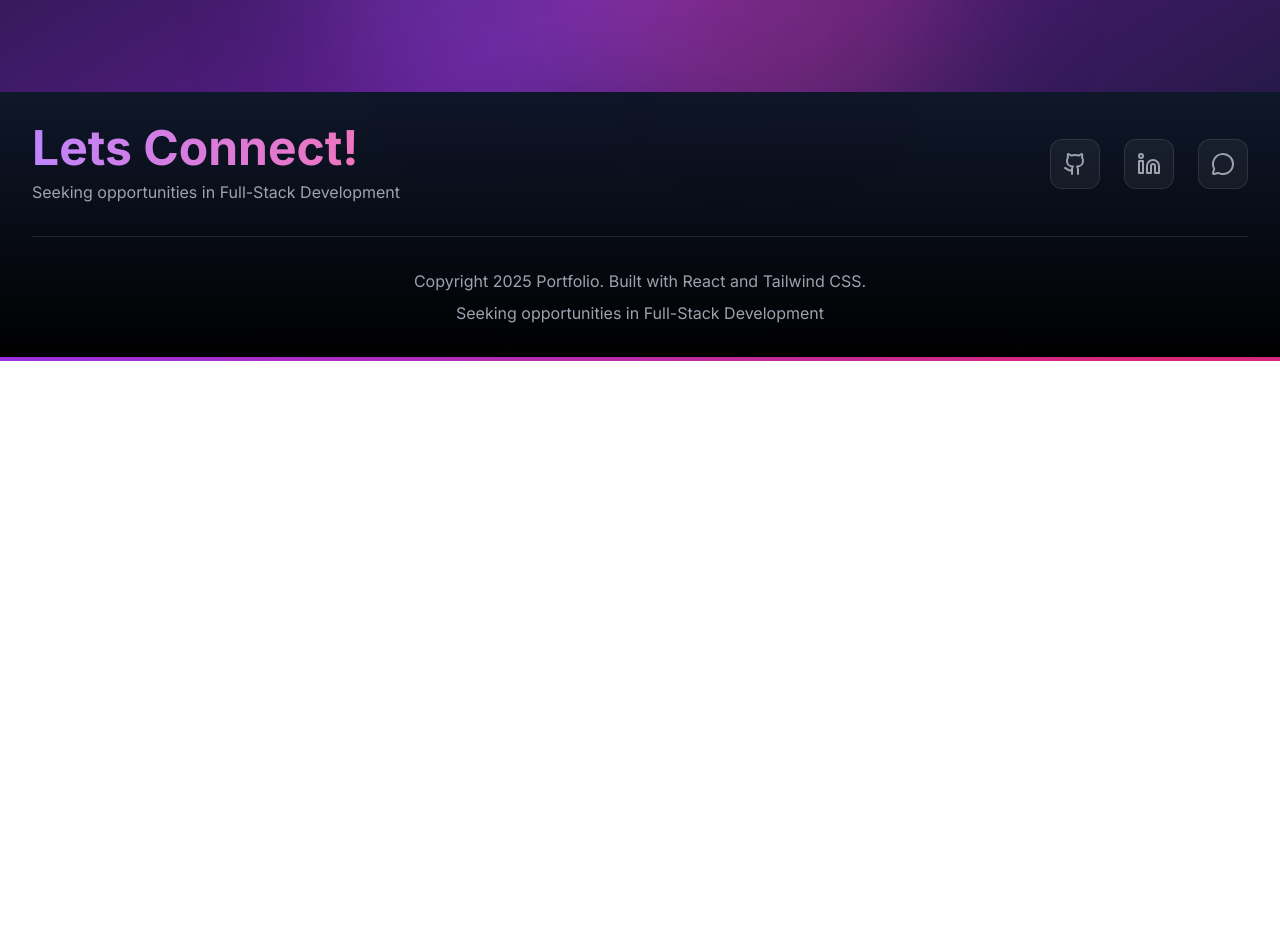
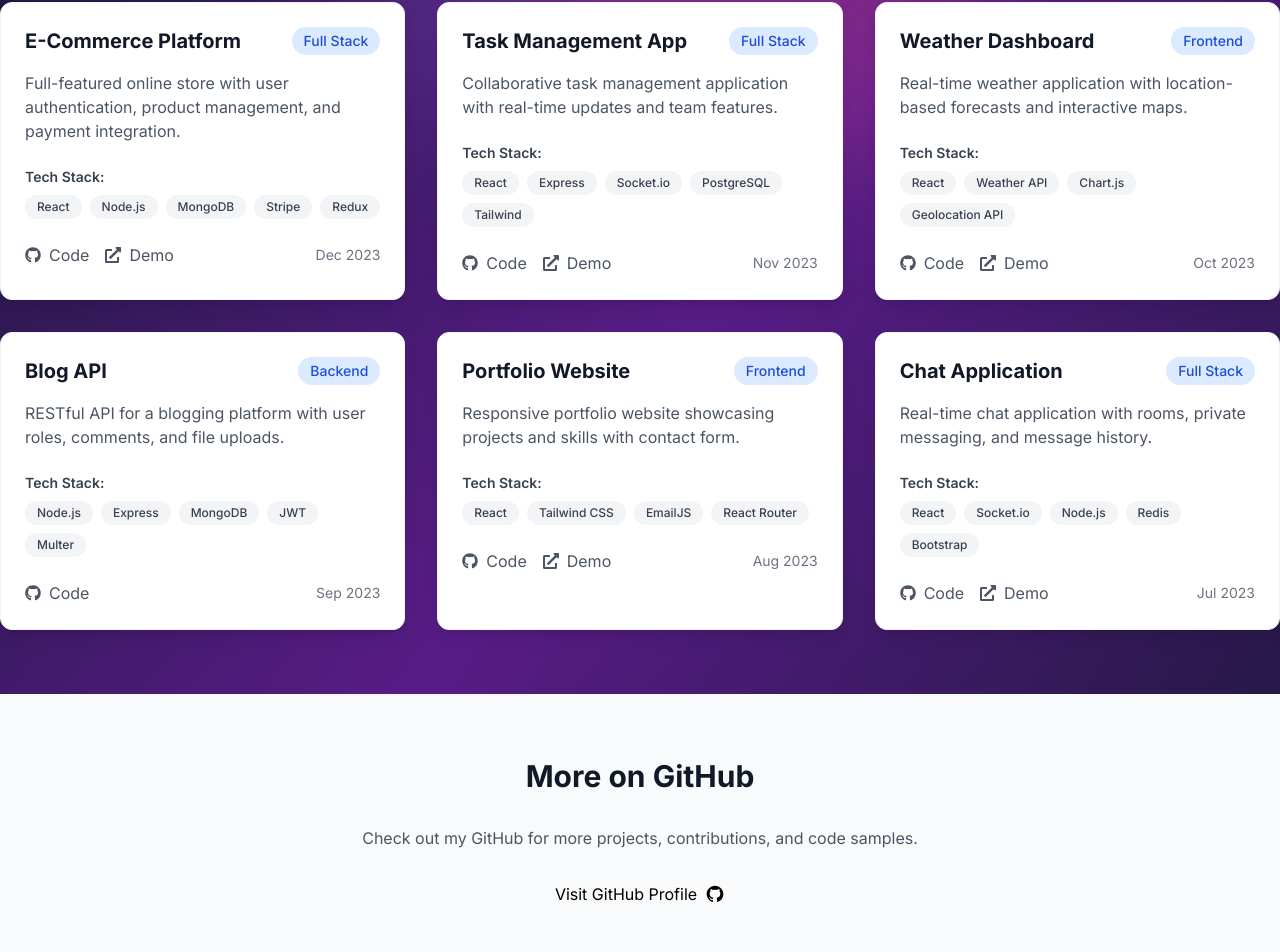
Before and after one commit to arosha-w/Portfolio-arosha, a React app in the folder frontend/: page /projects in a window 1280 px wide. Shown: the part 439-1391 px from the top of the page. Before the commit the page ends 800 px from the top, so only its background shows below. Built offline with nearby package versions, Linux system fonts and the light colour scheme; the HTML template or start-up script is replaced by a standard one.

Commit message:
add project page

```diff
--- a/frontend/src/App.jsx
+++ b/frontend/src/App.jsx
@@ -4,6 +4,7 @@
 import About from './pages/About';
 import Skills from './pages/Skills';
 import Contact from './pages/Contact';
+import Projects from './pages/Projects';
 
 function App() {
   return (
@@ -14,6 +15,7 @@
           <Route path="/about" element={<About />} />
           <Route path="/skills" element={<Skills />} />
           <Route path="/contact" element={<Contact />} />
+          <Route path="/projects" element={<Projects />} />
         </Routes>
       </Layout>
     </Router>
--- a/frontend/src/components/UI/ProjectCard.jsx
+++ b/frontend/src/components/UI/ProjectCard.jsx
@@ -0,0 +1,60 @@
+import { FaGithub, FaExternalLinkAlt } from 'react-icons/fa';
+
+const ProjectCard = ({ project }) => {
+  return (
+    <div className="bg-white rounded-xl shadow-lg overflow-hidden card-hover border border-gray-100">
+      <div className="p-6">
+        <div className="flex justify-between items-start mb-4">
+          <h3 className="text-xl font-bold text-gray-900">{project.name}</h3>
+          <span className="bg-primary-100 text-primary-700 text-sm font-medium px-3 py-1 rounded-full">
+            {project.category}
+          </span>
+        </div>
+
+        <p className="text-gray-600 mb-6">{project.description}</p>
+
+        <div className="mb-6">
+          <h4 className="text-sm font-semibold text-gray-700 mb-2">Tech Stack:</h4>
+          <div className="flex flex-wrap gap-2">
+            {project.techStack.map((tech, index) => (
+              <span
+                key={index}
+                className="bg-gray-100 text-gray-700 text-xs font-medium px-3 py-1 rounded-full"
+              >
+                {tech}
+              </span>
+            ))}
+          </div>
+        </div>
+
+        <div className="flex justify-between items-center">
+          <div className="flex space-x-4">
+            <a
+              href={project.githubLink}
+              target="_blank"
+              rel="noopener noreferrer"
+              className="flex items-center text-gray-600 hover:text-primary-600 transition-colors duration-300"
+            >
+              <FaGithub className="mr-2" />
+              Code
+            </a>
+            {project.demoLink && (
+              <a
+                href={project.demoLink}
+                target="_blank"
+                rel="noopener noreferrer"
+                className="flex items-center text-gray-600 hover:text-primary-600 transition-colors duration-300"
+              >
+                <FaExternalLinkAlt className="mr-2" />
+                Demo
+              </a>
+            )}
+          </div>
+          <span className="text-sm text-gray-500">{project.date}</span>
+        </div>
+      </div>
+    </div>
+  );
+};
+
+export default ProjectCard;
--- a/frontend/src/pages/Projects.jsx
+++ b/frontend/src/pages/Projects.jsx
@@ -0,0 +1,148 @@
+import ProjectCard from '../components/UI/ProjectCard';
+import { useState } from 'react';
+
+const Projects = () => {
+  const projects = [
+    {
+      name: 'E-Commerce Platform',
+      description: 'Full-featured online store with user authentication, product management, and payment integration.',
+      techStack: ['React', 'Node.js', 'MongoDB', 'Stripe', 'Redux'],
+      githubLink: 'https://github.com/username/ecommerce',
+      demoLink: 'https://ecommerce-demo.com',
+      category: 'Full Stack',
+      date: 'Dec 2023'
+    },
+    {
+      name: 'Task Management App',
+      description: 'Collaborative task management application with real-time updates and team features.',
+      techStack: ['React', 'Express', 'Socket.io', 'PostgreSQL', 'Tailwind'],
+      githubLink: 'https://github.com/username/taskapp',
+      demoLink: 'https://taskapp-demo.com',
+      category: 'Full Stack',
+      date: 'Nov 2023'
+    },
+    {
+      name: 'Weather Dashboard',
+      description: 'Real-time weather application with location-based forecasts and interactive maps.',
+      techStack: ['React', 'Weather API', 'Chart.js', 'Geolocation API'],
+      githubLink: 'https://github.com/username/weather',
+      demoLink: 'https://weather-demo.com',
+      category: 'Frontend',
+      date: 'Oct 2023'
+    },
+    {
+      name: 'Blog API',
+      description: 'RESTful API for a blogging platform with user roles, comments, and file uploads.',
+      techStack: ['Node.js', 'Express', 'MongoDB', 'JWT', 'Multer'],
+      githubLink: 'https://github.com/username/blog-api',
+      demoLink: null,
+      category: 'Backend',
+      date: 'Sep 2023'
+    },
+    {
+      name: 'Portfolio Website',
+      description: 'Responsive portfolio website showcasing projects and skills with contact form.',
+      techStack: ['React', 'Tailwind CSS', 'EmailJS', 'React Router'],
+      githubLink: 'https://github.com/username/portfolio',
+      demoLink: 'https://portfolio-demo.com',
+      category: 'Frontend',
+      date: 'Aug 2023'
+    },
+    {
+      name: 'Chat Application',
+      description: 'Real-time chat application with rooms, private messaging, and message history.',
+      techStack: ['React', 'Socket.io', 'Node.js', 'Redis', 'Bootstrap'],
+      githubLink: 'https://github.com/username/chat-app',
+      demoLink: 'https://chat-demo.com',
+      category: 'Full Stack',
+      date: 'Jul 2023'
+    }
+  ];
+
+  const categories = ['All', 'Full Stack', 'Frontend', 'Backend'];
+  const [activeCategory, setActiveCategory] = useState('All');
+
+  const filteredProjects = activeCategory === 'All'
+    ? projects
+    : projects.filter(project => project.category === activeCategory);
+
+  return (
+    <div className="animate-fade-in">
+      {/* Header */}
+      <section className="py-12 bg-gradient-to-r from-primary-50 to-white">
+        <div className="section-padding">
+          <h1 className="text-4xl font-bold text-gray-900 mb-4">Projects</h1>
+          <p className="text-lg text-gray-600 max-w-3xl">
+            A collection of my work demonstrating practical application of skills.
+            Each project includes live demos and source code.
+          </p>
+        </div>
+      </section>
+
+      {/* Category Filter */}
+      <section className="py-8 bg-white border-b">
+        <div className="section-padding">
+          <div className="flex flex-wrap gap-4 justify-center">
+            {categories.map((category) => (
+              <button
+                key={category}
+                onClick={() => setActiveCategory(category)}
+                className={`px-6 py-2 rounded-full font-medium transition-all duration-300 ${
+                  activeCategory === category
+                    ? 'bg-primary-600 text-white'
+                    : 'bg-gray-100 text-gray-700 hover:bg-gray-200'
+                }`}
+              >
+                {category}
+              </button>
+            ))}
+          </div>
+        </div>
+      </section>
+
+      {/* Projects Grid */}
+      <section className="py-16">
+        <div className="section-padding">
+          {filteredProjects.length === 0 ? (
+            <div className="text-center py-16">
+              <p className="text-gray-500 text-lg">No projects found in this category.</p>
+            </div>
+          ) : (
+            <div className="grid md:grid-cols-2 lg:grid-cols-3 gap-8">
+              {filteredProjects.map((project, index) => (
+                <ProjectCard key={index} project={project} />
+              ))}
+            </div>
+          )}
+        </div>
+      </section>
+
+      {/* GitHub Stats */}
+      <section className="py-16 bg-gray-50">
+        <div className="section-padding">
+          <div className="max-w-4xl mx-auto text-center">
+            <h2 className="text-3xl font-bold text-gray-900 mb-8">
+              More on GitHub
+            </h2>
+            <p className="text-gray-600 mb-8">
+              Check out my GitHub for more projects, contributions, and code samples.
+            </p>
+            <a
+              href="https://github.com/username"
+              target="_blank"
+              rel="noopener noreferrer"
+              className="inline-flex items-center space-x-2 btn-primary"
+            >
+              <span>Visit GitHub Profile</span>
+              <svg className="w-5 h-5" fill="currentColor" viewBox="0 0 24 24">
+                <path fillRule="evenodd" d="M12 2C6.477 2 2 6.484 2 12.017c0 4.425 2.865 8.18 6.839 9.504.5.092.682-.217.682-.483 0-.237-.008-.868-.013-1.703-2.782.605-3.369-1.343-3.369-1.343-.454-1.158-1.11-1.466-1.11-1.466-.908-.62.069-.608.069-.608 1.003.07 1.531 1.032 1.531 1.032.892 1.53 2.341 1.088 2.91.832.092-.647.35-1.088.636-1.338-2.22-.253-4.555-1.113-4.555-4.951 0-1.093.39-1.988 1.029-2.688-.103-.253-.446-1.272.098-2.65 0 0 .84-.27 2.75 1.026A9.564 9.564 0 0112 6.844c.85.004 1.705.115 2.504.337 1.909-1.296 2.747-1.027 2.747-1.027.546 1.379.202 2.398.1 2.651.64.7 1.028 1.595 1.028 2.688 0 3.848-2.339 4.695-4.566 4.943.359.309.678.92.678 1.855 0 1.338-.012 2.419-.012 2.747 0 .268.18.58.688.482A10.019 10.019 0 0022 12.017C22 6.484 17.522 2 12 2z" clipRule="evenodd" />
+              </svg>
+            </a>
+          </div>
+        </div>
+      </section>
+    </div>
+  );
+};
+
+export default Projects;
```
